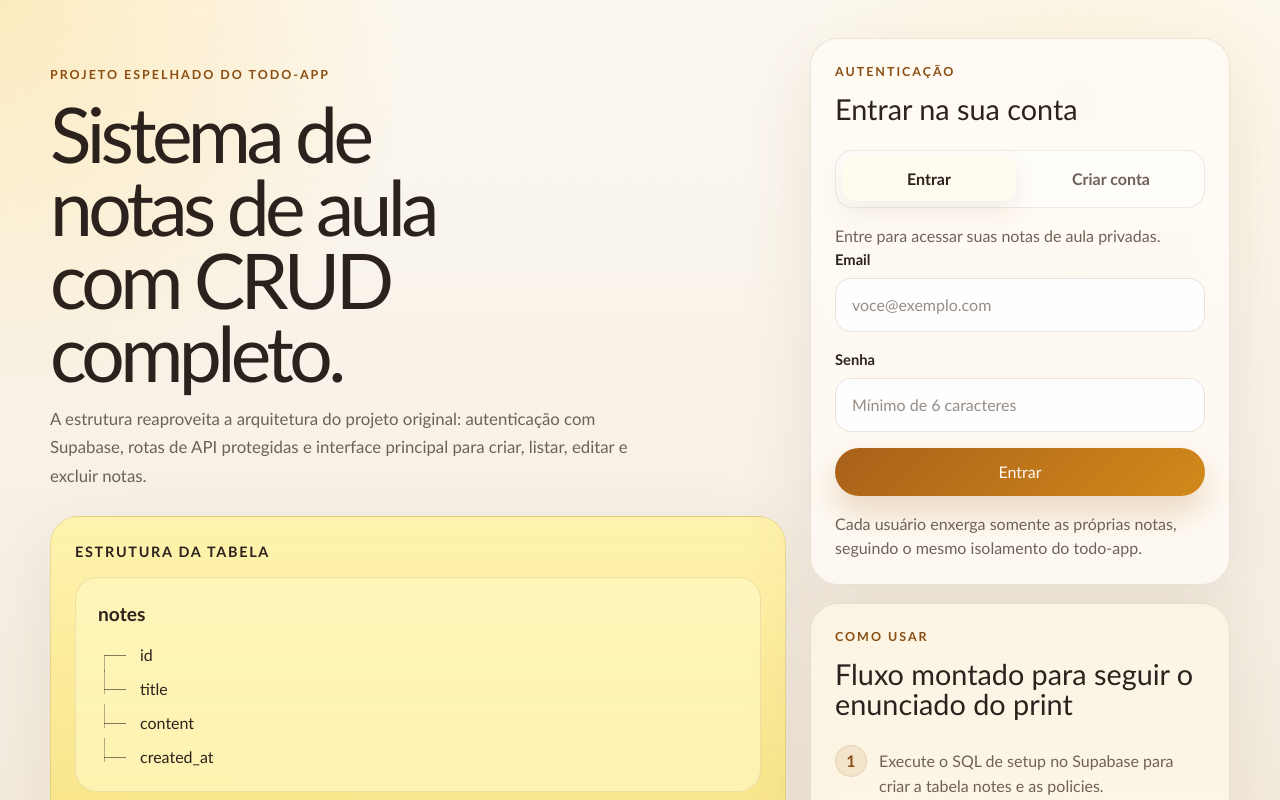
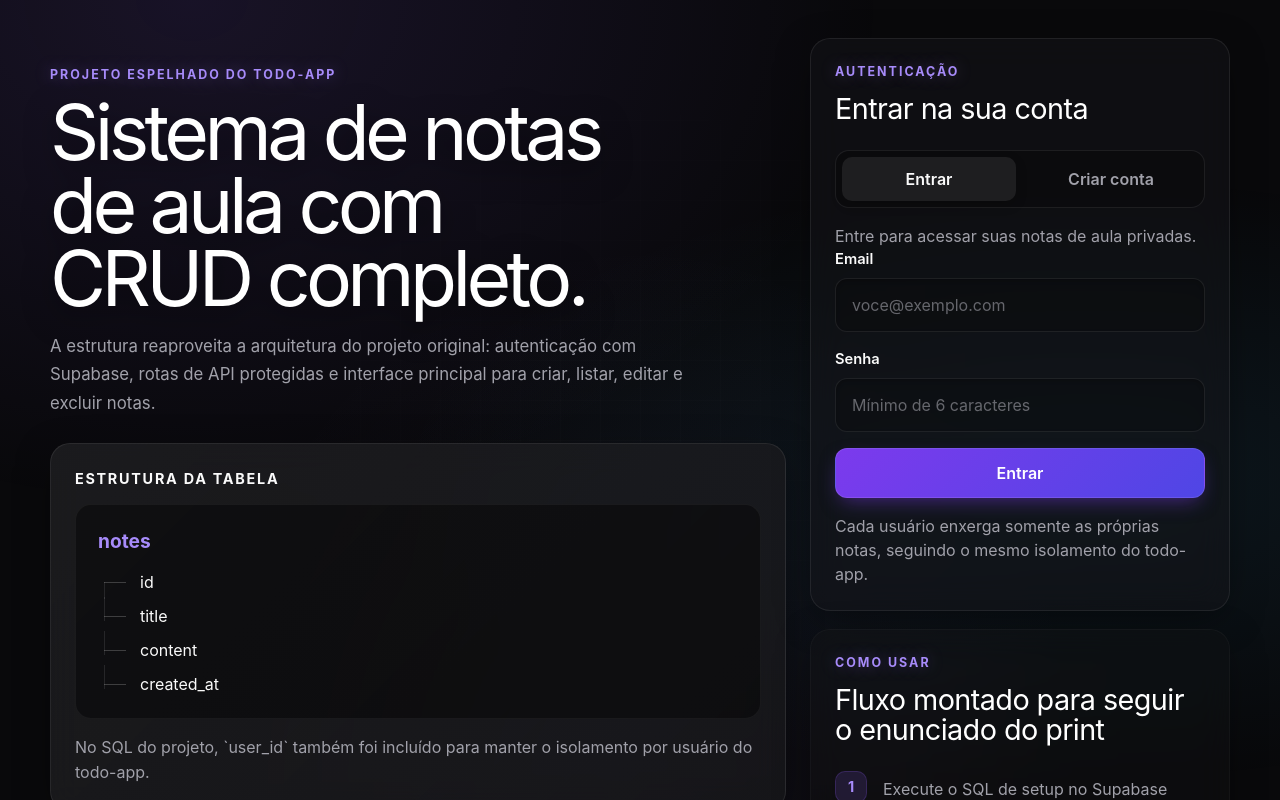
Before and after one commit to Tiagopbc/https---github.com-Tiagopbc-NotasDeAula, a Next.js app: page / in a window 1280 px wide. Shown: the top 800 px of the page. Built offline with nearby package versions, Linux system fonts and the light colour scheme; no server answers.

Commit message:
feat: implement dark theme with updated color palette, typography, and glassmorphic UI elements

```diff
--- a/app/globals.css
+++ b/app/globals.css
@@ -1,23 +1,25 @@
 @import "tailwindcss";
 
 :root {
-  --background: #f8f2e8;
-  --foreground: #2b221d;
-  --paper: rgba(255, 252, 246, 0.82);
-  --paper-strong: rgba(255, 248, 225, 0.96);
-  --panel-border: rgba(113, 86, 55, 0.14);
-  --accent: #a9611a;
-  --accent-strong: #8b4f13;
-  --muted: #6f6158;
-  --danger: #b42318;
-  --success: #166534;
+  --background: #09090b; /* Zinc 950 */
+  --foreground: #fafafa; /* Zinc 50 */
+  --paper: rgba(24, 24, 27, 0.45); /* Zinc 900 transparent */
+  --paper-strong: rgba(24, 24, 27, 0.7);
+  --panel-border: rgba(255, 255, 255, 0.08);
+  --accent: #8b5cf6; /* Violet 500 */
+  --accent-strong: #a78bfa; /* Violet 400 */
+  --muted: #a1a1aa; /* Zinc 400 */
+  --danger: #ef4444; /* Red 500 */
+  --danger-muted: rgba(239, 68, 68, 0.15);
+  --success: #10b981; /* Emerald 500 */
+  --success-muted: rgba(16, 185, 129, 0.15);
 }
 
 @theme inline {
   --color-background: var(--background);
   --color-foreground: var(--foreground);
-  --font-sans: "Avenir Next", "Trebuchet MS", "Gill Sans", sans-serif;
-  --font-mono: "SFMono-Regular", "Consolas", monospace;
+  --font-sans: "Inter", "system-ui", "-apple-system", "Segoe UI", "Roboto", sans-serif;
+  --font-mono: "ui-monospace", "SFMono-Regular", monospace;
 }
 
 * {
@@ -26,6 +28,7 @@
 
 html {
   scroll-behavior: smooth;
+  height: 100%;
 }
 
 body {
@@ -33,28 +36,48 @@ body {
   min-height: 100vh;
   color: var(--foreground);
   font-family: var(--font-sans), sans-serif;
-  background:
-    radial-gradient(circle at top left, rgba(255, 212, 96, 0.34), transparent 28%),
-    radial-gradient(circle at 84% 12%, rgba(255, 242, 204, 0.48), transparent 24%),
-    linear-gradient(180deg, #fcf8f1 0%, #f4ecdf 100%);
+  background-color: var(--background);
+  position: relative;
+  overflow-x: hidden;
 }
 
+/* Base gradients and lights for the Dark mode mesh background */
 body::before {
   content: "";
   position: fixed;
   inset: 0;
   pointer-events: none;
-  opacity: 0.35;
+  background:
+    radial-gradient(ellipse at 15% 0%, rgba(139, 92, 246, 0.12), transparent 45%),
+    radial-gradient(ellipse at 85% 60%, rgba(56, 189, 248, 0.08), transparent 45%),
+    radial-gradient(ellipse at 50% 100%, rgba(167, 139, 250, 0.05), transparent 50%);
+  z-index: -2;
+}
+
+/* Subtle grid pattern overlay */
+body::after {
+  content: "";
+  position: fixed;
+  inset: 0;
+  pointer-events: none;
+  opacity: 0.1;
   background-image:
-    linear-gradient(rgba(169, 97, 26, 0.08) 1px, transparent 1px),
-    linear-gradient(90deg, rgba(169, 97, 26, 0.08) 1px, transparent 1px);
-  background-size: 26px 26px;
-  mask-image: linear-gradient(180deg, rgba(0, 0, 0, 0.3), transparent 78%);
+    linear-gradient(rgba(255, 255, 255, 0.12) 1px, transparent 1px),
+    linear-gradient(90deg, rgba(255, 255, 255, 0.12) 1px, transparent 1px);
+  background-size: 40px 40px;
+  mask-image: radial-gradient(circle at center, black 10%, transparent 80%);
+  -webkit-mask-image: radial-gradient(circle at center, black 10%, transparent 80%);
+  z-index: -1;
 }
 
 a {
   color: inherit;
   text-decoration: none;
+  transition: color 150ms ease;
+}
+
+a:hover {
+  color: var(--accent-strong);
 }
 
 button,
@@ -73,9 +96,10 @@ textarea {
 
 input::placeholder,
 textarea::placeholder {
-  color: rgba(111, 97, 88, 0.72);
+  color: rgba(161, 161, 170, 0.6); /* muted with some transparency */
 }
 
+/* Layout Utilities */
 .page-shell {
   position: relative;
   width: min(1180px, calc(100% - 40px));
@@ -105,16 +129,18 @@ textarea::placeholder {
 
 .hero h1 {
   margin: 0 0 16px;
-  font-size: clamp(2.8rem, 6vw, 5rem);
+  font-size: clamp(2.8rem, 6vw, 4.8rem);
   line-height: 0.95;
   letter-spacing: -0.06em;
   text-wrap: balance;
-  max-width: 11ch;
+  max-width: 13ch;
+  color: #ffffff;
+  text-shadow: 0 10px 30px rgba(0,0,0,0.5);
 }
 
 .hero-compact h1 {
   max-width: 16ch;
-  font-size: clamp(2.3rem, 4.6vw, 3.9rem);
+  font-size: clamp(2.3rem, 4.6vw, 3.6rem);
   line-height: 1;
 }
 
@@ -125,6 +151,7 @@ textarea::placeholder {
   font-size: 0.78rem;
   font-weight: 700;
   color: var(--accent-strong);
+  text-shadow: 0 0 16px rgba(167, 139, 250, 0.4);
 }
 
 .hero-lead,
@@ -150,19 +177,21 @@ textarea::placeholder {
   gap: 18px;
 }
 
+/* Glassmorphism Panels */
 .schema-card,
 .panel,
 .requirements-panel {
-  border-radius: 28px;
+  border-radius: 20px;
   border: 1px solid var(--panel-border);
-  box-shadow: 0 22px 70px rgba(113, 86, 55, 0.11);
-  backdrop-filter: blur(14px);
+  box-shadow: 0 10px 40px -10px rgba(0, 0, 0, 0.5);
+  backdrop-filter: blur(16px);
+  -webkit-backdrop-filter: blur(16px);
+  background: var(--paper);
 }
 
 .schema-card {
   padding: 24px;
-  background:
-    linear-gradient(180deg, rgba(255, 242, 171, 0.96) 0%, rgba(246, 224, 116, 0.88) 100%);
+  background: linear-gradient(135deg, rgba(39, 39, 42, 0.6) 0%, rgba(24, 24, 27, 0.8) 100%);
 }
 
 .schema-label,
@@ -172,19 +201,21 @@ textarea::placeholder {
   font-weight: 700;
   text-transform: uppercase;
   letter-spacing: 0.12em;
+  color: var(--foreground);
 }
 
 .schema-shell {
   padding: 22px;
-  border-radius: 22px;
-  background: rgba(255, 247, 191, 0.72);
-  border: 1px solid rgba(113, 86, 55, 0.12);
+  border-radius: 16px;
+  background: rgba(0, 0, 0, 0.4);
+  border: 1px solid rgba(255, 255, 255, 0.05);
 }
 
 .schema-shell strong {
   display: block;
   font-size: 1.2rem;
   margin-bottom: 14px;
+  color: var(--accent-strong);
 }
 
 .schema-list {
@@ -199,6 +230,7 @@ textarea::placeholder {
   position: relative;
   padding-left: 42px;
   font-size: 1rem;
+  color: var(--foreground);
 }
 
 .schema-list li::before {
@@ -208,7 +240,7 @@ textarea::placeholder {
   left: 6px;
   width: 22px;
   height: 1px;
-  background: rgba(43, 34, 29, 0.58);
+  background: rgba(255, 255, 255, 0.2);
 }
 
 .schema-list li::after {
@@ -218,7 +250,7 @@ textarea::placeholder {
   left: 6px;
   width: 1px;
   height: 24px;
-  background: rgba(43, 34, 29, 0.34);
+  background: rgba(255, 255, 255, 0.1);
 }
 
 .schema-list li:first-child::after {
@@ -234,11 +266,11 @@ textarea::placeholder {
 .requirements-panel,
 .panel {
   padding: 24px;
-  background: var(--paper);
 }
 
 .panel-muted {
-  background: rgba(255, 249, 231, 0.72);
+  background: rgba(24, 24, 27, 0.25);
+  border-color: rgba(255, 255, 255, 0.03);
 }
 
 .panel-auth {
@@ -253,15 +285,22 @@ textarea::placeholder {
 
 .requirement-card {
   padding: 18px;
-  border-radius: 20px;
-  background: rgba(255, 255, 255, 0.64);
-  border: 1px solid rgba(113, 86, 55, 0.12);
+  border-radius: 16px;
+  background: rgba(255, 255, 255, 0.02);
+  border: 1px solid rgba(255, 255, 255, 0.05);
+  transition: transform 200ms ease, background 200ms ease;
+}
+
+.requirement-card:hover {
+  transform: translateY(-2px);
+  background: rgba(255, 255, 255, 0.04);
 }
 
 .requirement-card span {
   display: block;
   margin-bottom: 12px;
   font-size: 0.92rem;
+  font-weight: 700;
   color: var(--accent-strong);
 }
 
@@ -270,6 +309,8 @@ textarea::placeholder {
   margin: 0 0 10px;
   font-size: clamp(1.35rem, 3vw, 1.8rem);
   line-height: 1.05;
+  letter-spacing: -0.02em;
+  color: #fff;
 }
 
 .requirement-card p {
@@ -302,23 +343,23 @@ textarea::placeholder {
 .field span {
   font-size: 0.92rem;
   font-weight: 600;
+  color: var(--foreground);
 }
 
+/* Inputs and Textareas */
 .field input,
 .field textarea,
 .note-form input,
 .note-form textarea {
   width: 100%;
-  border: 1px solid rgba(113, 86, 55, 0.16);
-  background: rgba(255, 255, 255, 0.86);
-  border-radius: 16px;
+  border: 1px solid var(--panel-border);
+  background: rgba(0, 0, 0, 0.2);
+  border-radius: 12px;
   padding: 14px 16px;
+  color: var(--foreground);
   outline: none;
-  transition:
-    border-color 160ms ease,
-    box-shadow 160ms ease,
-    background 160ms ease;
-  box-shadow: inset 0 1px 0 rgba(255, 255, 255, 0.7);
+  transition: all 200ms ease;
+  box-shadow: inset 0 2px 4px rgba(0,0,0,0.2);
 }
 
 .field input:focus,
@@ -326,45 +367,43 @@ textarea::placeholder {
 .note-form input:focus,
 .note-form textarea:focus {
   border-color: var(--accent);
-  background: #fffef9;
-  box-shadow: 0 0 0 4px rgba(169, 97, 26, 0.12);
+  background: rgba(0, 0, 0, 0.3);
+  box-shadow: 0 0 0 3px rgba(139, 92, 246, 0.2);
 }
 
+/* Auth Mode Toggle */
 .mode-toggle {
   display: grid;
   grid-template-columns: repeat(2, minmax(0, 1fr));
   gap: 8px;
   padding: 6px;
   margin-bottom: 16px;
-  border-radius: 18px;
-  border: 1px solid rgba(113, 86, 55, 0.12);
-  background: rgba(255, 255, 255, 0.56);
+  border-radius: 14px;
+  border: 1px solid var(--panel-border);
+  background: rgba(0, 0, 0, 0.2);
 }
 
 .mode-button {
-  border-radius: 14px;
+  border-radius: 10px;
   padding: 10px 14px;
   background: transparent;
   color: var(--muted);
   cursor: pointer;
   font-weight: 600;
-  transition:
-    background 160ms ease,
-    color 160ms ease,
-    transform 160ms ease,
-    box-shadow 160ms ease;
+  transition: all 200ms ease;
 }
 
 .mode-button:hover {
-  transform: translateY(-1px);
+  color: var(--foreground);
 }
 
 .mode-button-active {
-  background: #fffcef;
+  background: rgba(255, 255, 255, 0.08);
   color: var(--foreground);
-  box-shadow: 0 10px 24px rgba(113, 86, 55, 0.1);
+  box-shadow: 0 4px 12px rgba(0, 0, 0, 0.2);
 }
 
+/* Buttons */
 .note-form {
   display: grid;
   gap: 14px;
@@ -379,60 +418,77 @@ textarea::placeholder {
   justify-content: center;
   min-height: 46px;
   padding: 12px 18px;
-  border-radius: 999px;
+  border-radius: 12px;
   cursor: pointer;
-  transition:
-    transform 160ms ease,
-    background 160ms ease,
-    box-shadow 160ms ease,
-    opacity 160ms ease;
+  font-weight: 600;
+  transition: all 200ms ease;
 }
 
 .primary-button {
-  background: linear-gradient(135deg, #a9611a 0%, #d2891a 100%);
-  color: #fffaf0;
-  box-shadow: 0 16px 34px rgba(169, 97, 26, 0.24);
+  background: linear-gradient(135deg, #7c3aed 0%, #4f46e5 100%); /* Violet to Indigo */
+  color: #fff;
+  box-shadow: 0 8px 20px -6px rgba(124, 58, 237, 0.5);
+  border: 1px solid rgba(255, 255, 255, 0.1);
 }
 
 .ghost-button {
-  background: rgba(255, 255, 255, 0.62);
-  border: 1px solid rgba(113, 86, 55, 0.14);
+  background: rgba(255, 255, 255, 0.05);
+  color: var(--foreground);
+  border: 1px solid var(--panel-border);
 }
 
 .danger-button {
-  background: rgba(43, 34, 29, 0.92);
-  color: #fff9f2;
+  background: rgba(239, 68, 68, 0.15);
+  color: #fca5a5;
+  border: 1px solid rgba(239, 68, 68, 0.2);
 }
 
-.primary-button:hover,
-.ghost-button:hover,
-.danger-button:hover {
-  transform: translateY(-1px);
+.primary-button:hover:not(:disabled) {
+  transform: translateY(-2px);
+  box-shadow: 0 12px 24px -8px rgba(124, 58, 237, 0.7);
+  background: linear-gradient(135deg, #8b5cf6 0%, #6366f1 100%);
+}
+
+.ghost-button:hover:not(:disabled) {
+  transform: translateY(-2px);
+  background: rgba(255, 255, 255, 0.1);
+  border-color: rgba(255, 255, 255, 0.15);
+}
+
+.danger-button:hover:not(:disabled) {
+  transform: translateY(-2px);
+  background: rgba(239, 68, 68, 0.25);
+  color: #fff;
 }
 
 button:disabled {
-  opacity: 0.6;
+  opacity: 0.5;
   cursor: not-allowed;
   transform: none;
   box-shadow: none;
 }
 
+/* Feedbacks */
 .feedback {
   margin: 0 0 18px;
   padding: 12px 14px;
-  border-radius: 16px;
+  border-radius: 12px;
+  font-size: 0.95rem;
 }
 
 .feedback-error {
-  background: rgba(180, 35, 24, 0.08);
-  color: var(--danger);
+  background: var(--danger-muted);
+  border: 1px solid rgba(239, 68, 68, 0.3);
+  color: #fca5a5;
 }
 
 .feedback-success {
-  background: rgba(22, 101, 52, 0.08);
-  color: var(--success);
+  background: var(--success-muted);
+  border: 1px solid rgba(16, 185, 129, 0.3);
+  color: #6ee7b7;
 }
 
+/* Stats */
 .quick-stats {
   display: grid;
   grid-template-columns: repeat(auto-fit, minmax(220px, 1fr));
@@ -441,9 +497,9 @@ button:disabled {
 
 .quick-stats div {
   padding: 18px;
-  border-radius: 20px;
-  border: 1px solid rgba(113, 86, 55, 0.1);
-  background: rgba(255, 255, 255, 0.74);
+  border-radius: 16px;
+  border: 1px solid var(--panel-border);
+  background: rgba(0, 0, 0, 0.2);
 }
 
 .quick-stats span {
@@ -459,19 +515,28 @@ button:disabled {
   display: block;
   font-size: clamp(1.4rem, 3vw, 1.9rem);
   line-height: 1.25;
+  color: var(--foreground);
 }
 
+/* Notes List */
 .note-list {
   display: grid;
-  gap: 14px;
+  gap: 16px;
 }
 
 .note-item {
   padding: 20px;
-  border-radius: 22px;
-  border: 1px solid rgba(113, 86, 55, 0.1);
+  border-radius: 16px;
+  border: 1px solid var(--panel-border);
   background: var(--paper-strong);
-  box-shadow: inset 0 1px 0 rgba(255, 255, 255, 0.72);
+  transition: transform 200ms ease, border-color 200ms ease;
+  position: relative;
+  overflow: hidden;
+}
+
+.note-item:hover {
+  border-color: rgba(255, 255, 255, 0.15);
+  transform: translateY(-2px);
 }
 
 .note-head {
@@ -486,11 +551,13 @@ button:disabled {
   margin: 0 0 6px;
   font-size: 1.2rem;
   line-height: 1.15;
+  color: #fff;
 }
 
 .note-date {
   margin: 0;
-  font-size: 0.9rem;
+  font-size: 0.85rem;
+  color: var(--muted);
 }
 
 .note-body {
@@ -498,6 +565,7 @@ button:disabled {
   line-height: 1.75;
   white-space: pre-wrap;
   overflow-wrap: anywhere;
+  color: var(--foreground);
 }
 
 .note-actions {
@@ -513,11 +581,12 @@ button:disabled {
 
 .empty-state {
   margin: 0;
-  padding: 18px;
-  border-radius: 18px;
-  border: 1px dashed rgba(113, 86, 55, 0.24);
-  background: rgba(255, 255, 255, 0.52);
+  padding: 24px;
+  border-radius: 16px;
+  border: 1px dashed rgba(255, 255, 255, 0.15);
+  background: rgba(0, 0, 0, 0.1);
   color: var(--muted);
+  text-align: center;
 }
 
 .step-list {
@@ -525,34 +594,36 @@ button:disabled {
   padding: 0;
   margin: 0;
   display: grid;
-  gap: 12px;
+  gap: 14px;
 }
 
 .step-item {
   display: grid;
   grid-template-columns: auto 1fr;
-  gap: 12px;
+  gap: 16px;
   align-items: start;
 }
 
 .step-index {
   width: 32px;
   height: 32px;
-  border-radius: 999px;
+  border-radius: 10px;
   display: inline-flex;
   align-items: center;
   justify-content: center;
-  background: rgba(169, 97, 26, 0.12);
-  border: 1px solid rgba(169, 97, 26, 0.14);
+  background: rgba(139, 92, 246, 0.15);
+  border: 1px solid rgba(139, 92, 246, 0.2);
   color: var(--accent-strong);
   font-weight: 700;
+  font-size: 0.9rem;
 }
 
 .step-item p {
-  margin: 4px 0 0;
+  margin: 6px 0 0;
   line-height: 1.55;
 }
 
+/* Responsividade */
 @media (max-width: 960px) {
   .hero-layout {
     grid-template-columns: 1fr;
```
